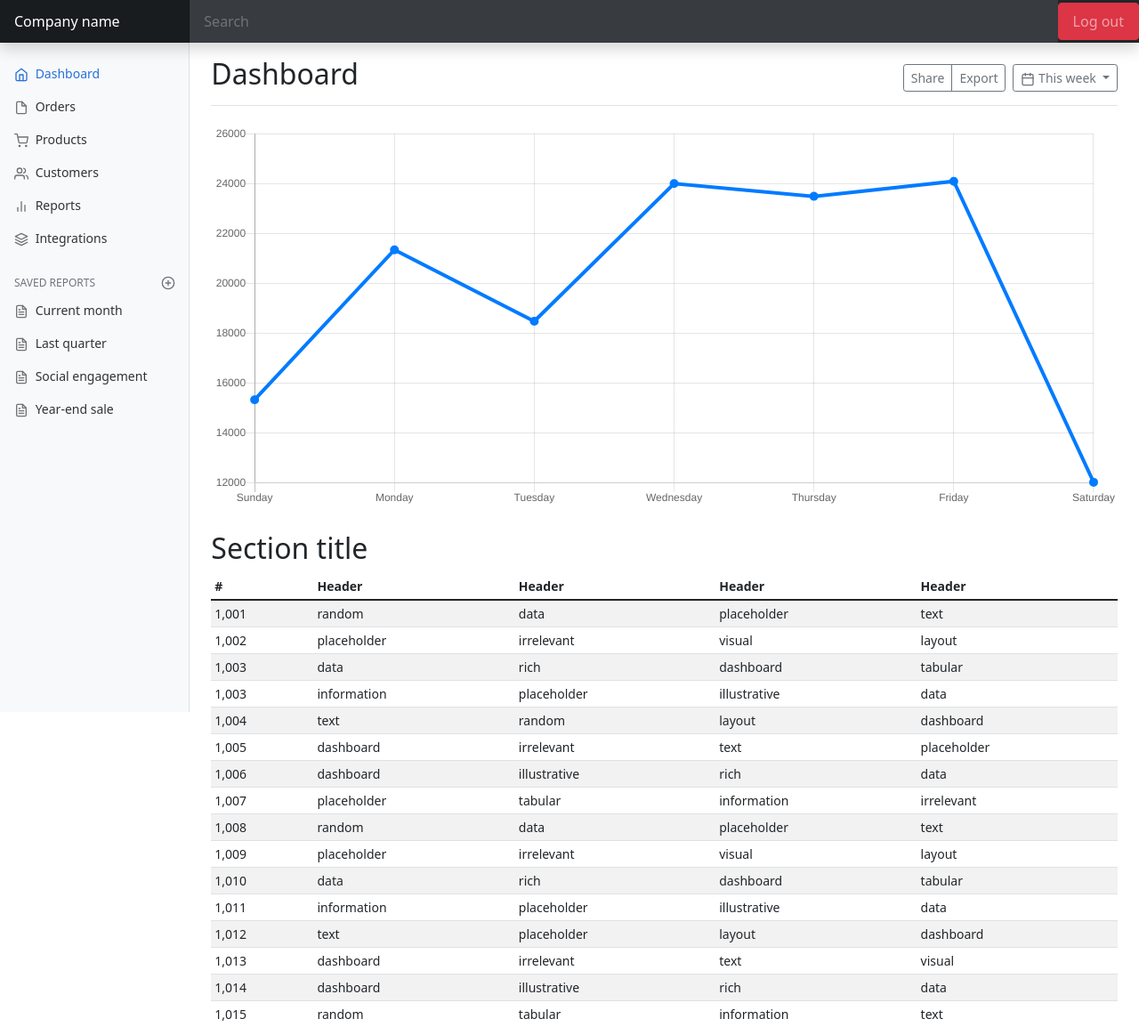
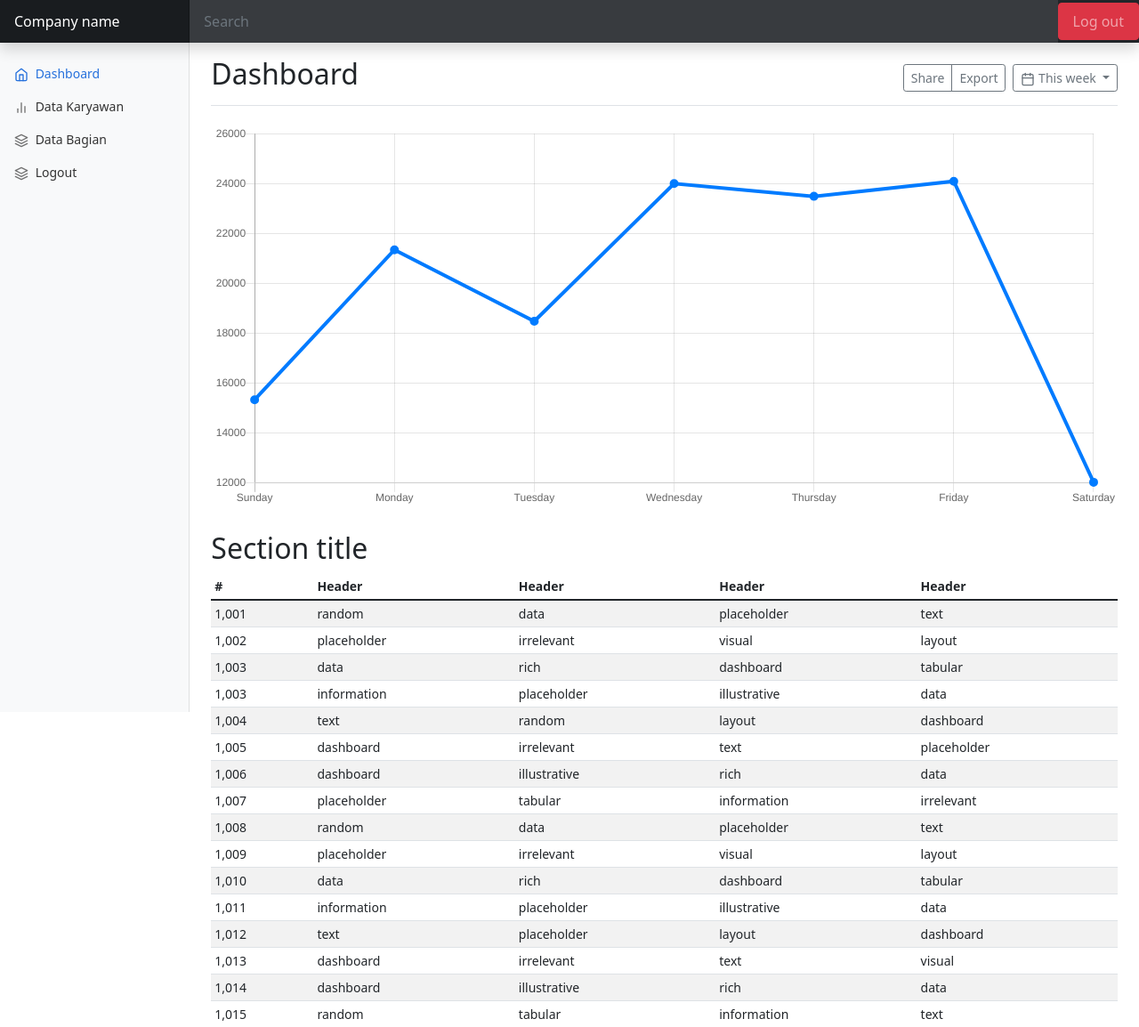
Before and after one commit to RizaldyRachmanPutra/Project-Praktikum-Web-Sem-6E, a PHP site: page /karyawan/pages/dashboard.php in a window 1280 px wide. Shown: the top 1154 px of the page at 89% size. Run offline with PHP 8.4, Linux system fonts and the light colour scheme.

Commit message:
menghapus ikon awal, dan menambahkan icon baru data karyawan,bagian,&logout. dan menambahkan link dashboard.php

```diff
--- a/karyawan/pages/dashboard.php
+++ b/karyawan/pages/dashboard.php
@@ -70,74 +70,30 @@ if(isset($_POST['button_logout'])){
       <div class="position-sticky pt-3">
         <ul class="nav flex-column">
           <li class="nav-item">
-            <a class="nav-link active" aria-current="page" href="#">
+            <a class="nav-link active" aria-current="page" href="dashboard.php">
               <span data-feather="home"></span>
               Dashboard
             </a>
-          </li>
-          <li class="nav-item">
-            <a class="nav-link" href="#">
-              <span data-feather="file"></span>
-              Orders
-            </a>
-          </li>
-          <li class="nav-item">
-            <a class="nav-link" href="#">
-              <span data-feather="shopping-cart"></span>
-              Products
-            </a>
-          </li>
-          <li class="nav-item">
-            <a class="nav-link" href="#">
-              <span data-feather="users"></span>
-              Customers
-            </a>
-          </li>
           <li class="nav-item">
             <a class="nav-link" href="#">
               <span data-feather="bar-chart-2"></span>
-              Reports
+              Data Karyawan
             </a>
           </li>
           <li class="nav-item">
             <a class="nav-link" href="#">
               <span data-feather="layers"></span>
-              Integrations
+              Data Bagian
+            </a>
+          </li>
+          </li>
+          <li class="nav-item">
+            <a class="nav-link" href="#">
+              <span data-feather="layers"></span>
+              Logout
             </a>
           </li>
         </ul>
-
-        <h6 class="sidebar-heading d-flex justify-content-between align-items-center px-3 mt-4 mb-1 text-muted">
-          <span>Saved reports</span>
-          <a class="link-secondary" href="#" aria-label="Add a new report">
-            <span data-feather="plus-circle"></span>
-          </a>
-        </h6>
-        <ul class="nav flex-column mb-2">
-          <li class="nav-item">
-            <a class="nav-link" href="#">
-              <span data-feather="file-text"></span>
-              Current month
-            </a>
-          </li>
-          <li class="nav-item">
-            <a class="nav-link" href="#">
-              <span data-feather="file-text"></span>
-              Last quarter
-            </a>
-          </li>
-          <li class="nav-item">
-            <a class="nav-link" href="#">
-              <span data-feather="file-text"></span>
-              Social engagement
-            </a>
-          </li>
-          <li class="nav-item">
-            <a class="nav-link" href="#">
-              <span data-feather="file-text"></span>
-              Year-end sale
-            </a>
-          </li>
         </ul>
       </div>
     </nav>
```
